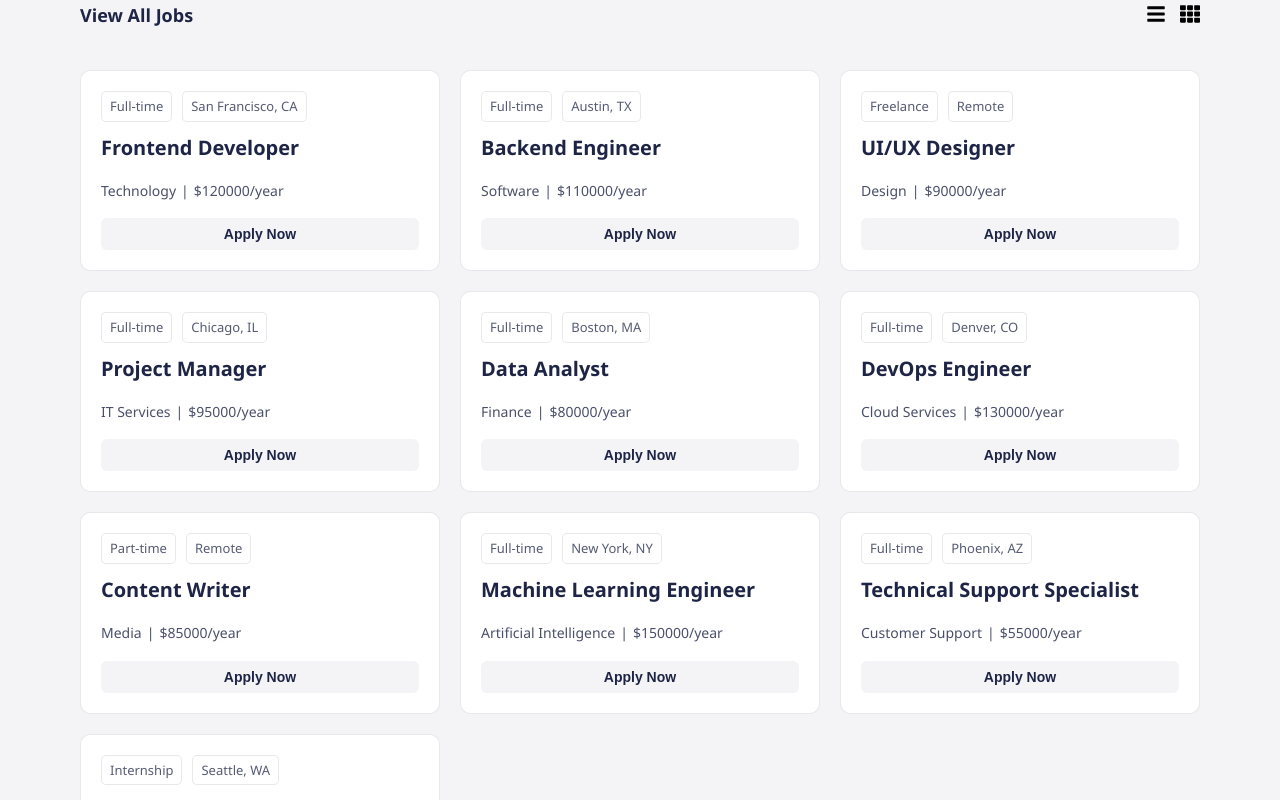
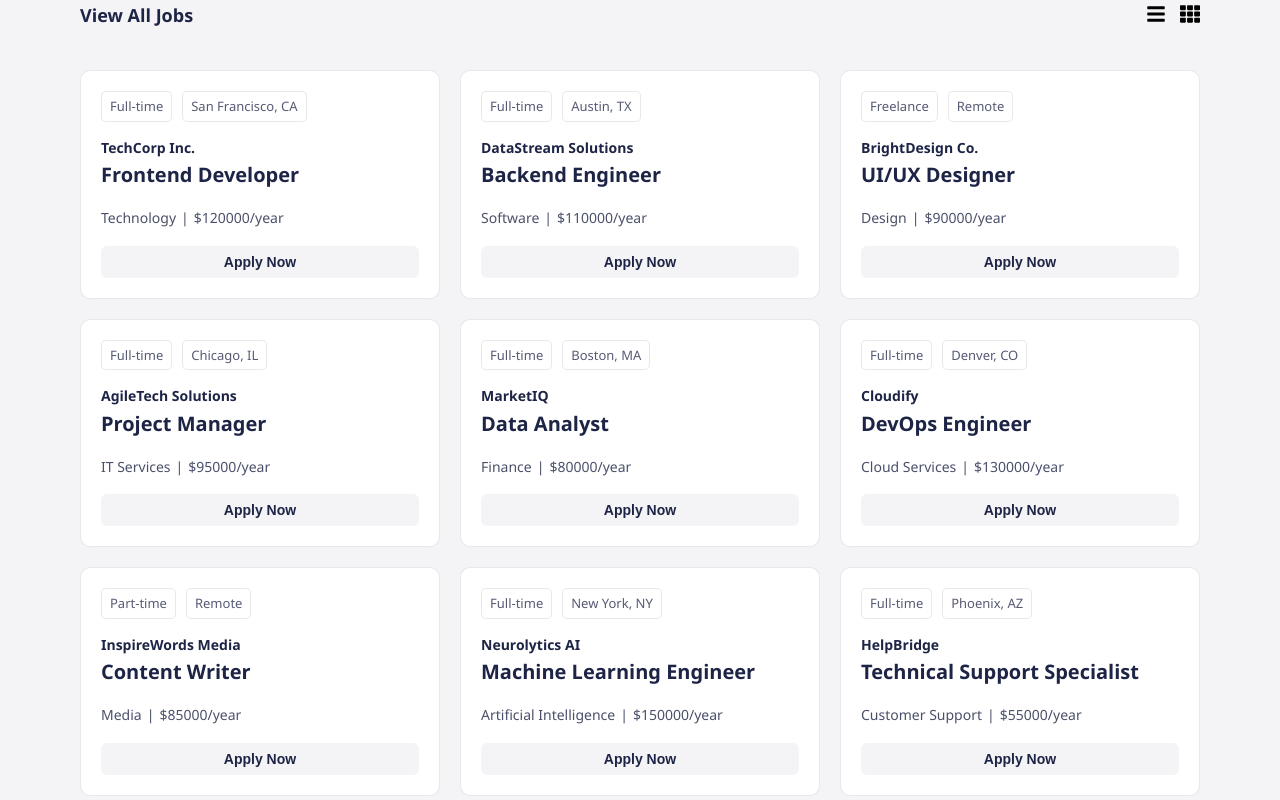
Before and after one commit to Jon-Felipe/Job-Board-React, a React (Vite) app: page / in a window 1280 px wide. Shown: the part 1120-1920 px from the top of the page. Built offline with nearby package versions, Linux system fonts and the light colour scheme.

Commit message:
displaying job company name

```diff
--- a/src/components/Job/JobCard.module.css
+++ b/src/components/Job/JobCard.module.css
@@ -13,7 +13,13 @@
   display: flex;
   align-items: center;
   column-gap: 10px;
-  margin-bottom: 10px;
+  margin-bottom: 15px;
+}
+
+.company {
+  margin-bottom: 0;
+  color: #1d2445;
+  font-size: 14px;
 }
 
 .title {
--- a/src/components/Job/JobCard.tsx
+++ b/src/components/Job/JobCard.tsx
@@ -18,6 +18,7 @@ function JobCard({ job }: JobCardProps) {
         <Tab>{job.employmentType}</Tab>
         <Tab>{job.location}</Tab>
       </div>
+      <h5 className={styles.company}>{job.company}</h5>
       <h3 className={styles.title}>{job.title}</h3>
       <div className={styles.details}>
         <p>{job.industry}</p>
```
